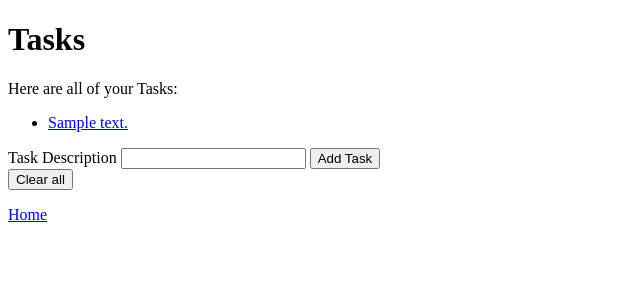
After one commit to tfmertz/local-tasks, a PHP site: template views/tasks.twig in a window 1280 px wide. The commit adds this page. Shown: the top 300 px of the page, without its empty margins (0-640 px from the left). Run offline with PHP 8.4, Linux system fonts and the light colour scheme; the template is opened without the code that fills it: most values are stand-ins (such as "Sample title", 1, 10 or a date in 2020); some libraries are stand-ins or nearby versions.

Commit message:
Add categories/tasks routes

```diff
--- /dev/null
+++ b/views/tasks.twig
@@ -0,0 +1,39 @@
+<!DOCTYPE html>
+
+<html>
+  <head>
+    <title>To Do List</title>
+  </head>
+  <body>
+    <h1>Tasks</h1>
+
+    {% if task_array is not empty %}
+
+      <p>
+        Here are all of your Tasks:
+      </p>
+      <ul>
+        {% for task in task_array %}
+          <li><a href="/tasks/{id}">{{ task.getDescription() }}</a></li>
+        {% endfor %}
+      </ul>
+
+    {% endif %}
+
+    <form action="/tasks" method="post">
+      <label for="description">Task Description</label>
+      <input type="text" name="description" id="description">
+
+      <button type="submit">Add Task</button>
+    </form>
+
+    <form action="/delete_tasks" method="post">
+
+        <button type="submit">Clear all</button>
+    </form>
+
+    <p>
+      <a href="/">Home</a>
+    </p>
+  </body>
+</html>
```
Also changed, not shown: app/app.php (+11 -1 lines), views/categories.twig (added, +40 -0 lines).
